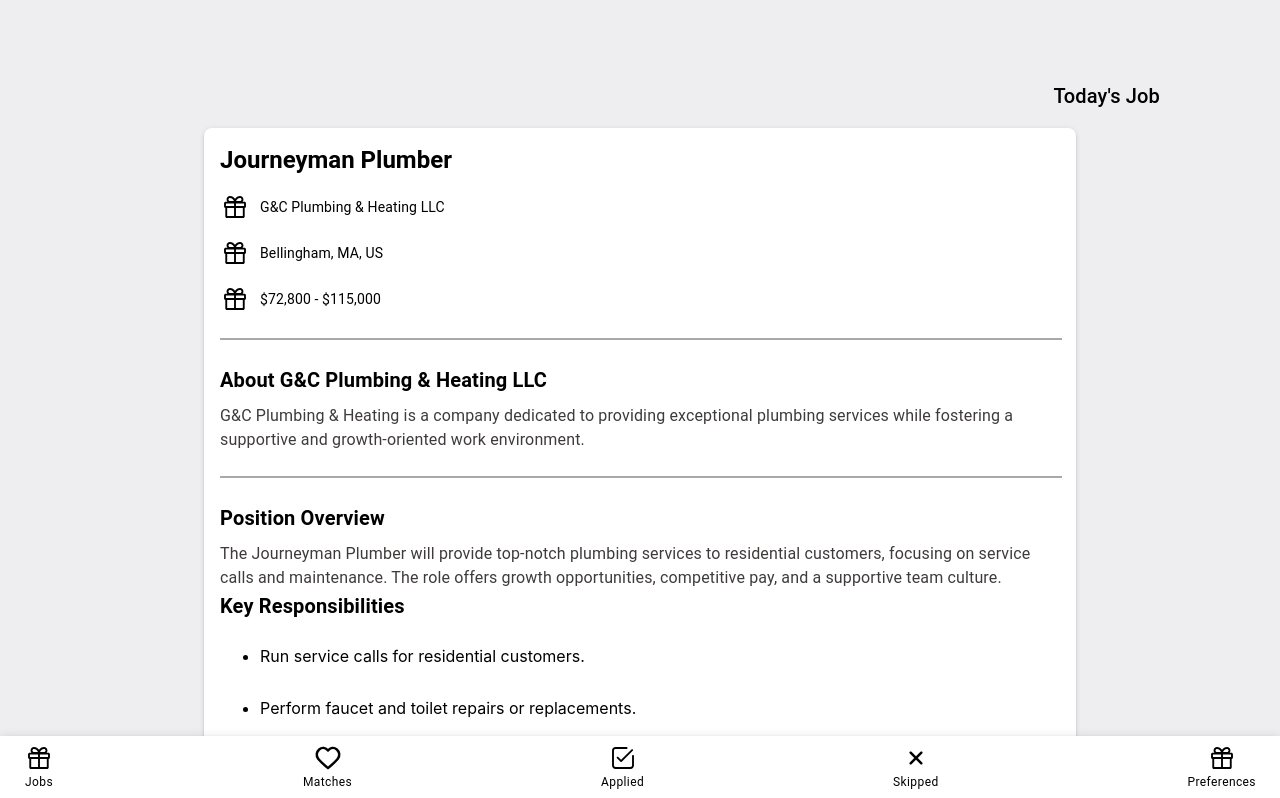
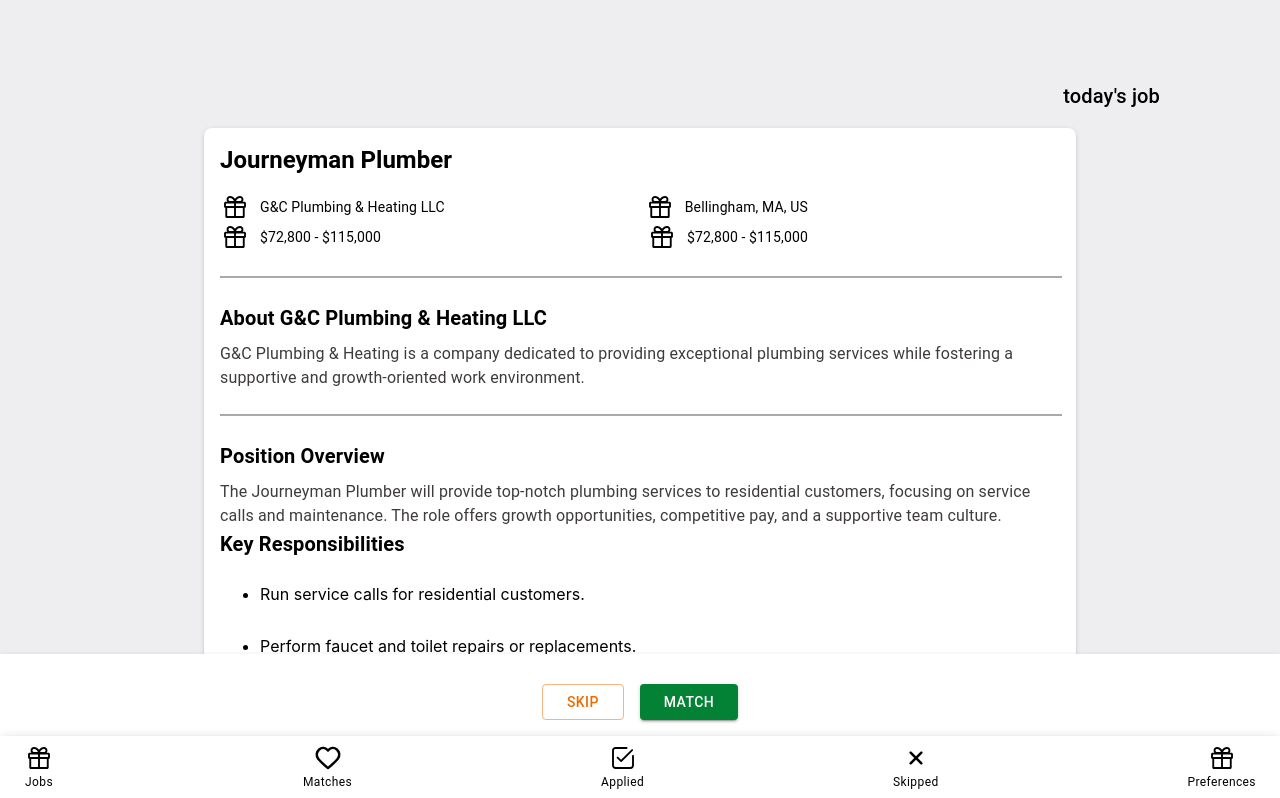
Before and after one commit to Muhammadbilalhaider/netlify, a React (Create React App) app: page /daily-jobs in a window 1280 px wide. Shown: the top 798 px of the page. Built offline with nearby package versions, Linux system fonts and the light colour scheme.

Commit message:
making pages

```diff
--- a/src/components/daily-jobs/dailyJobs.jsx
+++ b/src/components/daily-jobs/dailyJobs.jsx
@@ -1,6 +1,6 @@
 import React from 'react';
 import jobs from '../../asset/jobs.svg';
-import { Typography, Box } from '@mui/material';
+import { Typography, Box, Toolbar, Button } from '@mui/material';
 
 const dailyJobs = () => {
   const keyResponsibilities = [
@@ -29,9 +29,10 @@
       }}
     >
       <Box sx={{ display: 'flex', justifyContent: 'center', mt: 10, mb: 15, flexDirection: 'column', alignItems: 'center' }}>
+
         <Box sx={{ width: '100%', display: 'flex', justifyContent: 'flex-end', mb: 2, mr: 20, cursor: 'pointer' }}>
           <Typography variant="h6" sx={{ textAlign: 'right' }}>
-            Today's Job
+            today's job
           </Typography>
         </Box>
 
@@ -58,28 +59,76 @@
             Journeyman Plumber
           </Typography>
 
-          <Box sx={{ display: 'flex', flexDirection: 'column', gap: 2 }}>
-            <Box sx={{ display: 'flex', alignItems: 'center' }}>
-              <img src={jobs} alt="" style={{ width: '30px', height: '30px' }} />
-              <Typography sx={{ fontSize: '14px', marginLeft: '10px' }}>
+          <Box
+            sx={{
+              display: 'flex',
+              flexDirection: 'row',
+              justifyContent:'space-between',
+              alignItems:'self-start',
+              width: '70%',
+            }}
+          >
+            <Box sx={{ display: 'flex', alignItems: 'center', minWidth: '150px' }}>
+              <img
+                src={jobs}
+                alt=""
+                style={{ width: '30px', height: '30px', flexShrink: 0 }}
+              />
+              <Typography
+                sx={{ fontSize: '14px', marginLeft: '10px', whiteSpace: 'nowrap' }}
+              >
                 G&C Plumbing & Heating LLC
               </Typography>
             </Box>
 
-            <Box sx={{ display: 'flex', alignItems: 'center' }}>
-              <img src={jobs} alt="" style={{ width: '30px', height: '30px' }} />
-              <Typography sx={{ fontSize: '14px', marginLeft: '10px' }}>
+            <Box sx={{ display: 'flex',  alignItems: 'center', minWidth: '150px' }}>
+              <img
+                src={jobs}
+                alt=""
+                style={{ width: '30px', height: '30px', flexShrink: 0 }}
+              />
+              <Typography
+                sx={{ fontSize: '14px', marginLeft: '10px', whiteSpace: 'nowrap' }}
+              >
                 Bellingham, MA, US
               </Typography>
             </Box>
-
-            <Box sx={{ display: 'flex', alignItems: 'center' }}>
-              <img src={jobs} alt="" style={{ width: '30px', height: '30px' }} />
-              <Typography sx={{ fontSize: '14px', marginLeft: '10px' }}>
+          </Box>
+          <Box
+            sx={{
+              display: 'flex',
+              flexDirection: 'row',
+              justifyContent:'space-between',
+              width: '70%',
+            }}
+          >
+            <Box sx={{ display: 'flex', alignItems: 'center', minWidth: '150px' }}>
+              <img
+                src={jobs}
+                alt=""
+                style={{ width: '30px', height: '30px', flexShrink: 0 }}
+              />
+              <Typography
+                sx={{ fontSize: '14px', marginLeft: '10px', whiteSpace: 'nowrap' }}
+              >
                 $72,800 - $115,000
               </Typography>
             </Box>
+
+            <Box sx={{ display: 'flex',  alignItems: 'center', minWidth: '150px' }}>
+              <img
+                src={jobs}
+                alt=""
+                style={{ width: '30px', height: '30px', flexShrink: 0 }}
+              />
+              <Typography
+                sx={{ fontSize: '14px', marginLeft: '10px', whiteSpace: 'nowrap' }}
+              >
+              $72,800 - $115,000
+              </Typography>
+            </Box>
           </Box>
+
 
           <Box sx={{ width: '100%', my: 2 }}>
             <hr style={{ border: '1px solid #A9A9A9', width: '100%' }} />
@@ -128,7 +177,7 @@
           <Typography variant="h6" sx={{ fontWeight: 'bold', mb: 1, mt: 3 }}>
             Soft Skills
           </Typography>
-          <Box sx={{ display: 'flex', gap: 2, flexWrap: 'wrap', mt: 1 }}>
+          <Box sx={{ display: 'flex', flexWrap: 'wrap', mt: 1 }}>
             <Box sx={{ bgcolor: '#F3E4D5', p: 1, borderRadius: 1 }}>
               <Typography sx={{ color: '#F0874B', textAlign: 'center' }}>Customer-focused attitude</Typography>
             </Box>
@@ -139,16 +188,50 @@
           <Typography variant="h6" sx={{ fontWeight: 'bold', mb: 1, mt: 3 }}>
             Required Technologies
           </Typography>
-          <Box sx={{ width: '100%' }}>
-            <hr style={{ border: '1px solid #A9A9A9', width: '100%' }} />
-          </Box>
-          <Box sx={{ display: 'flex', justifyContent: 'center', textAlign: 'center' }}>
-            <Typography sx={{ fontWeight: 'semibold' }}>
-              date
-            </Typography>
-          </Box>
+
+
 
         </Box>
+
+      </Box>
+      <Box
+        sx={{
+          position: 'fixed',
+          bottom: 50,
+
+          width: '100%',
+          bgcolor: '#fff',
+          boxShadow: 2,
+          py: 2,
+        }}
+      >
+        <Toolbar
+          sx={{
+            display: 'flex',
+            justifyContent: 'center',
+
+            px: { xs: 2, md: 5 },
+          }}
+        >
+          <Button
+            variant="outlined"
+            color="warning"
+            sx={{
+              px: 3, mr: 1
+            }}
+          >
+            Skip
+          </Button>
+          <Button
+            variant="contained"
+            color="primary"
+            sx={{
+              px: 3, ml: 1, bgcolor: 'rgb(3, 129, 52)'
+            }}
+          >
+            Match
+          </Button>
+        </Toolbar>
       </Box>
     </Box>
   );
```
